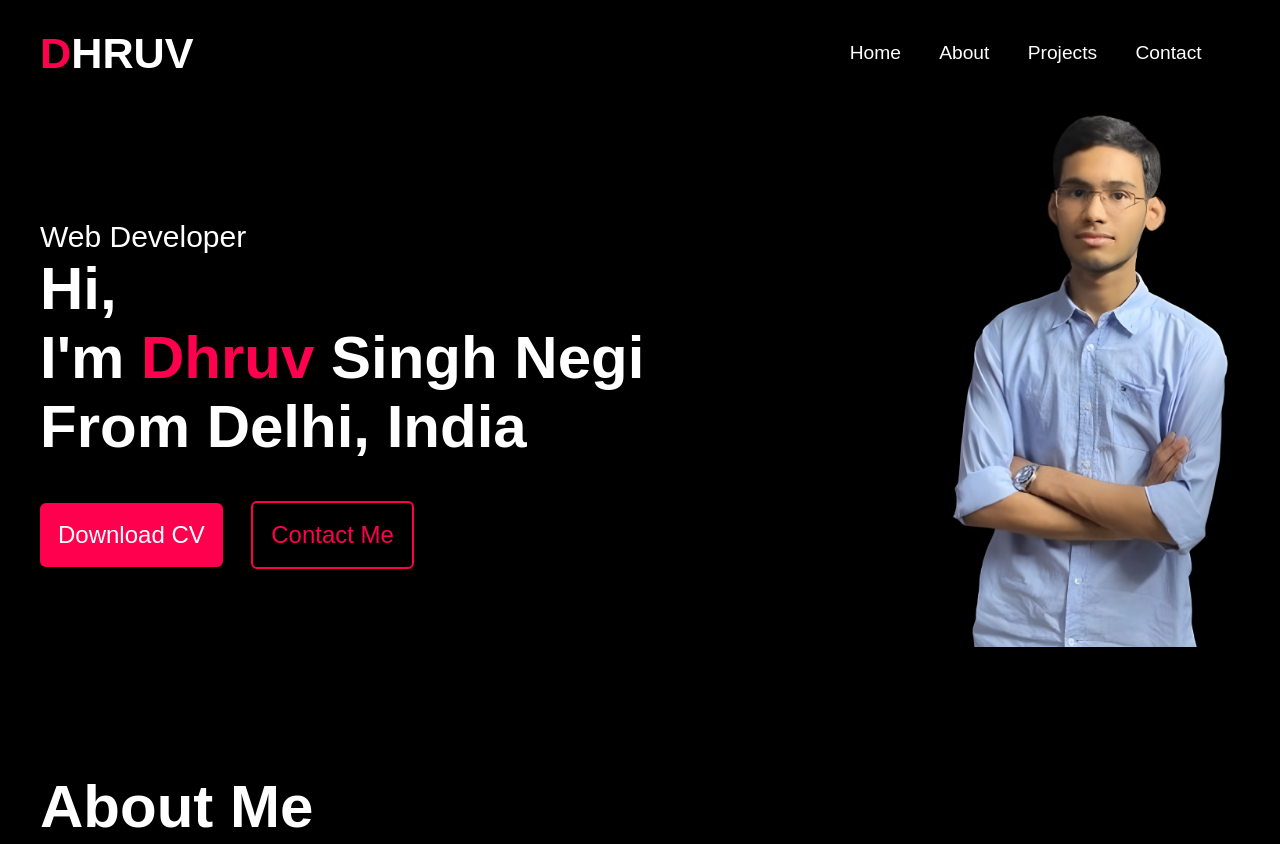
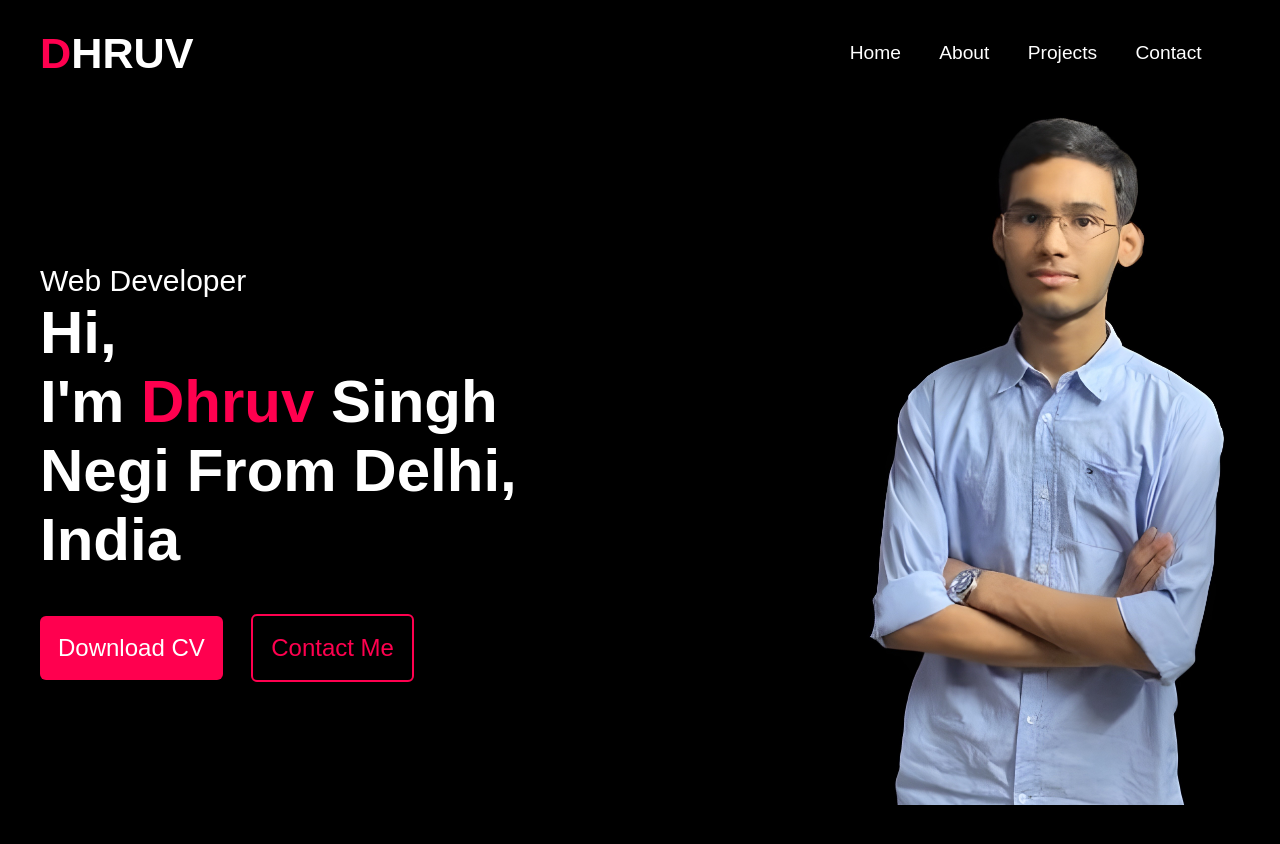
Before and after one commit to Dhruv1704/Portfolio-website, a plain HTML site: page index.html in a window 1280 px wide. Shown: the top 844 px of the page. Drawn offline with Linux system fonts and the light colour scheme.

Commit message:
Changes according to chrome

```diff
--- a/style.css
+++ b/style.css
@@ -76,7 +76,7 @@ nav>ul>li:hover::after{
 }
 
 #main-photo{
-    width: 722px;
+    width: 1150px;
 }
 
 #main-photo img{
```
